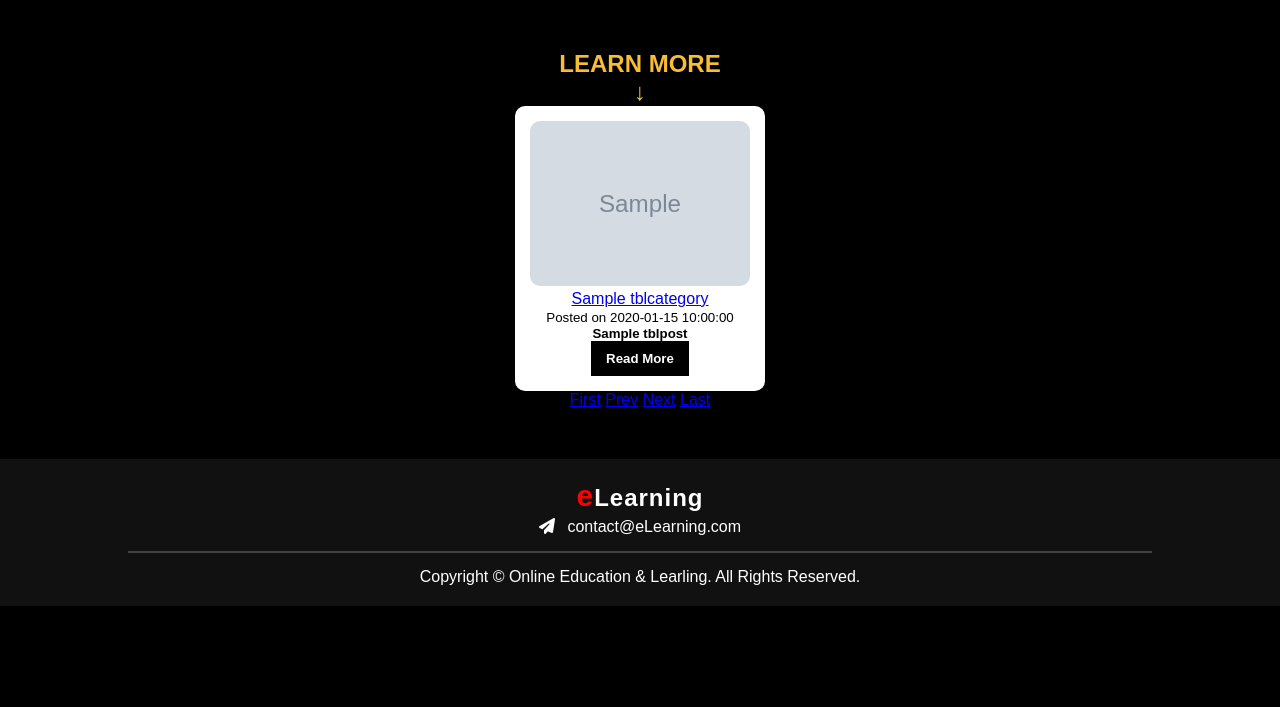
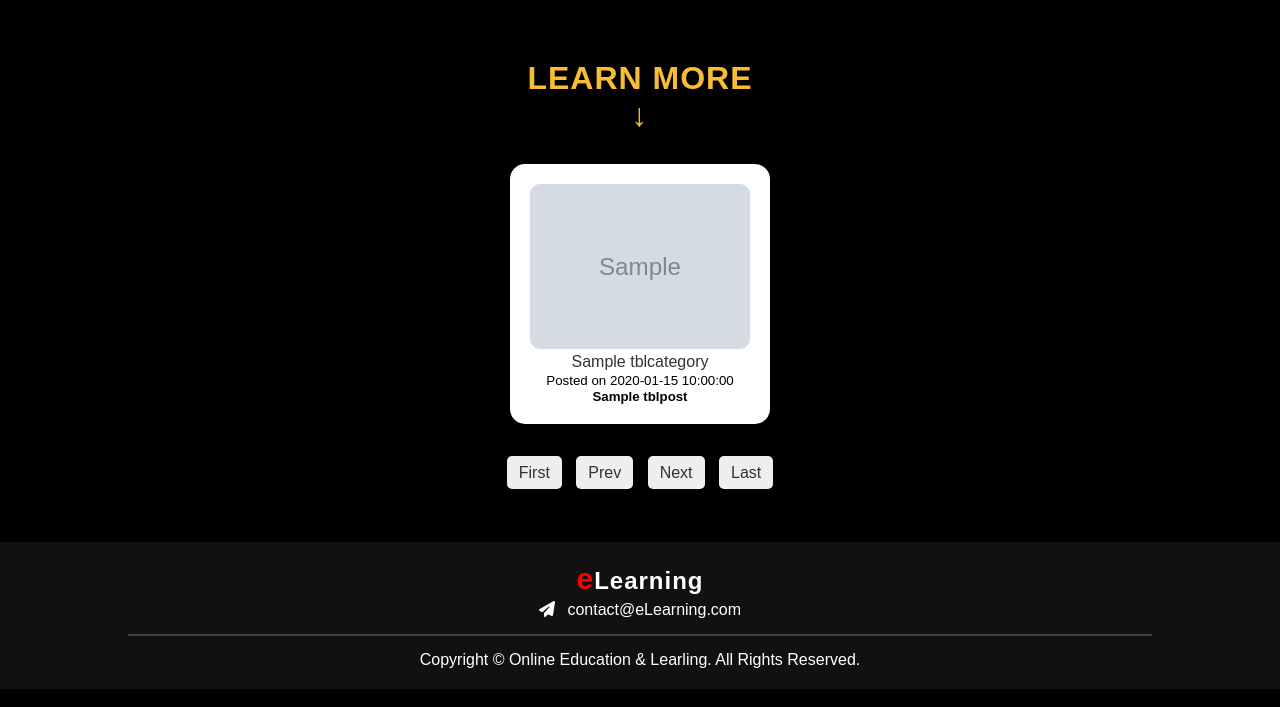
Before and after one commit to biptech/elearning, a PHP site: page /cources.php in a window 1280 px wide. Shown: the part 93-800 px from the top of the page. Run offline with PHP 8.4, Linux system fonts and the light colour scheme; tables that the repository leaves empty hold one stand-in row (values such as "Sample post"); grey boxes marked "Sample" are stand-in pictures.

Commit message:
modify cources.php

```diff
--- a/public/cources.php
+++ b/public/cources.php
@@ -12,23 +12,21 @@
 ?>
 <!DOCTYPE html>
 <html lang="en">
-
 <head>
     <meta charset="utf-8">
     <meta name="viewport" content="width=device-width, initial-scale=1">
-    <meta name="description" content="">
-    <meta name="author" content="">
+    <title>Online Education & Learning System</title>
     <link rel="shortcut icon" href="images/favicon.png" type="image/x-icon">
-    <title>Online Education & Learning System</title>
     <style>
         .products {
             text-align: center;
-    padding: 50px 20px;
+            padding: 60px 20px;
+        }
 
-}
-        .ourcources {
-            text-align: center;
+        .products h1 span {
+            font-size: 32px;
             color: rgb(248, 189, 51);
+            letter-spacing: 1px;
         }
 
         .row {
@@ -36,16 +34,19 @@
             flex-wrap: wrap;
             justify-content: center;
             gap: 20px;
+            margin-top: 30px;
         }
 
         .box {
             background-color: #fff;
-            border-radius: 10px;
-            padding: 15px;
-            width: 250px;
+            border-radius: 15px;
+            padding: 20px;
+            width: 260px;
             text-align: center;
-            box-shadow: 0px 4px 8px rgba(0, 0, 0, 0.1);
-            transition: transform 0.3s ease, box-shadow 0.3s ease;
+            box-shadow: 0 6px 15px rgba(0, 0, 0, 0.08);
+            transition: all 0.3s ease-in-out;
+            cursor: pointer;
+            position: relative;
         }
 
         .box:hover {
@@ -59,17 +60,25 @@
             border-radius: 10px;
         }
 
-        .btn {
-            display: inline-block;
-            padding: 10px 15px;
-            background-color: #000;
-            color: white;
+        .box a {
+            color: #333;
             text-decoration: none;
-            transition: background 0.3s;
         }
 
-        .btn:hover {
-            background-color: #e56131;
+        .box a:hover {
+            text-decoration: underline;
+        }
+
+        .box::after {
+            content: '';
+            position: absolute;
+            inset: 0;
+            z-index: 1;
+        }
+
+        .box-content * {
+            position: relative;
+            z-index: 2;
         }
 
         @media (max-width: 768px) {
@@ -84,8 +93,24 @@
             }
         }
 
+        .pagination {
+            margin-top: 40px;
+        }
+
+        .pagination a {
+            margin: 0 5px;
+            text-decoration: none;
+            padding: 8px 12px;
+            background-color: #eee;
+            color: #333;
+            border-radius: 5px;
+        }
+
+        .pagination a:hover {
+            background-color: #e56131;
+            color: #fff;
+        }
     </style>
-
 </head>
 
 <body>
@@ -99,18 +124,15 @@
 
             <div class="row">
                 <?php
-                    // Pagination setup
                     $pageno = isset($_GET['pageno']) ? $_GET['pageno'] : 1;
                     $no_of_records_per_page = 8;
                     $offset = ($pageno - 1) * $no_of_records_per_page;
 
-                    // Total pages
                     $total_pages_sql = "SELECT COUNT(*) FROM tblposts";
                     $result = mysqli_query($con, $total_pages_sql);
                     $total_rows = mysqli_fetch_array($result)[0];
                     $total_pages = ceil($total_rows / $no_of_records_per_page);
 
-                    // Fetch posts with category
                     $query = mysqli_query($con, "
                         SELECT
                             tblposts.id as pid,
@@ -129,24 +151,25 @@
                     ");
 
                     while ($row = mysqli_fetch_array($query)) {
+                        $link = isset($_SESSION['username'])
+                            ? 'post-details.php?nid=' . htmlentities($row['pid'])
+                            : 'login.php';
                 ?>
-                <div class="box">
+                <div class="box" onclick="window.location.href='<?php echo $link; ?>'">
+                    <div class="box-content">
                         <img src="../admin/postimages/<?php echo htmlentities($row['PostImage']); ?>" class="image" alt="<?php echo htmlentities($row['posttitle']); ?>">
                         <p>
-                        <a href="category.php?catid=<?php echo htmlentities($row['cid']) ?>">
+                            <a href="category.php?catid=<?php echo htmlentities($row['cid']) ?>" onclick="event.stopPropagation();">
                                 <?php echo htmlentities($row['category']); ?>
                             </a>
                         </p>
                         <p><small>Posted on <?php echo htmlentities($row['postingdate']); ?></small></p>
                         <h5><?php echo htmlentities($row['posttitle']); ?></h5>
-                    <a class="btn" href="<?php echo isset($_SESSION['username']) ? 'post-details.php?nid=' . htmlentities($row['pid']) : 'login.php'; ?>">
-                        <h5>Read More</h5>
-                    </a>
+                    </div>
                 </div>
                 <?php } ?>
             </div>
 
-            <!-- Pagination Links -->
             <div class="pagination">
                 <a href="?pageno=1">First</a>
                 <a href="?pageno=<?php echo max(1, $pageno - 1); ?>">Prev</a>
```
Lines whose indentation alone changed are shown as unchanged.
